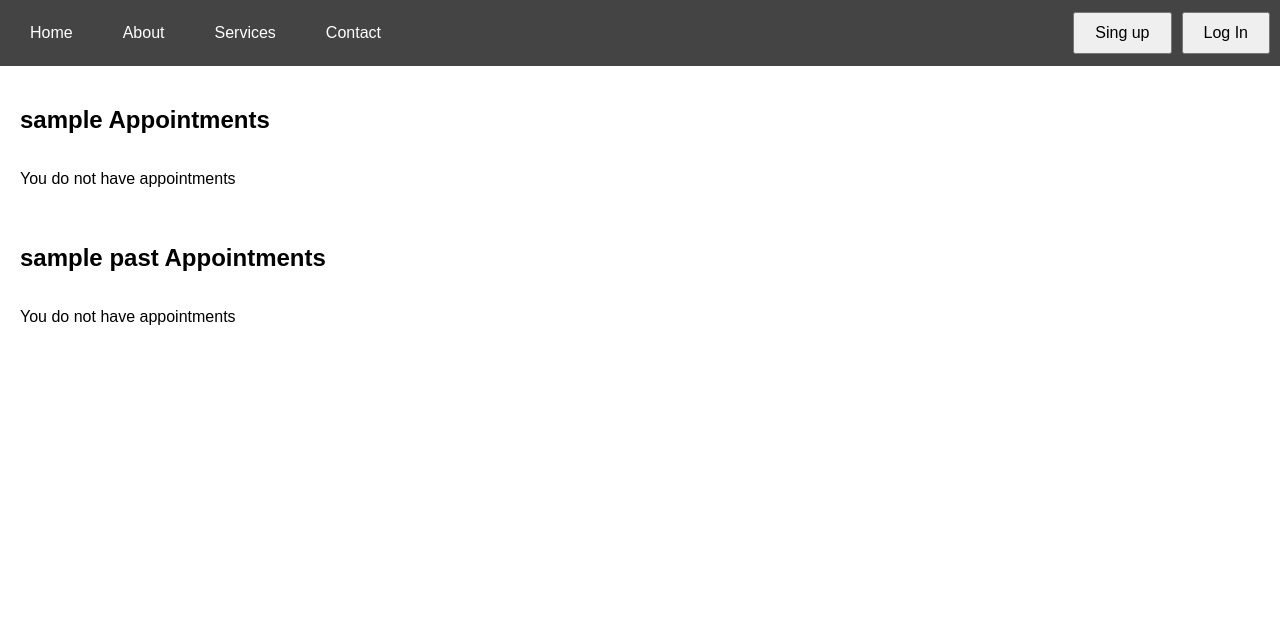
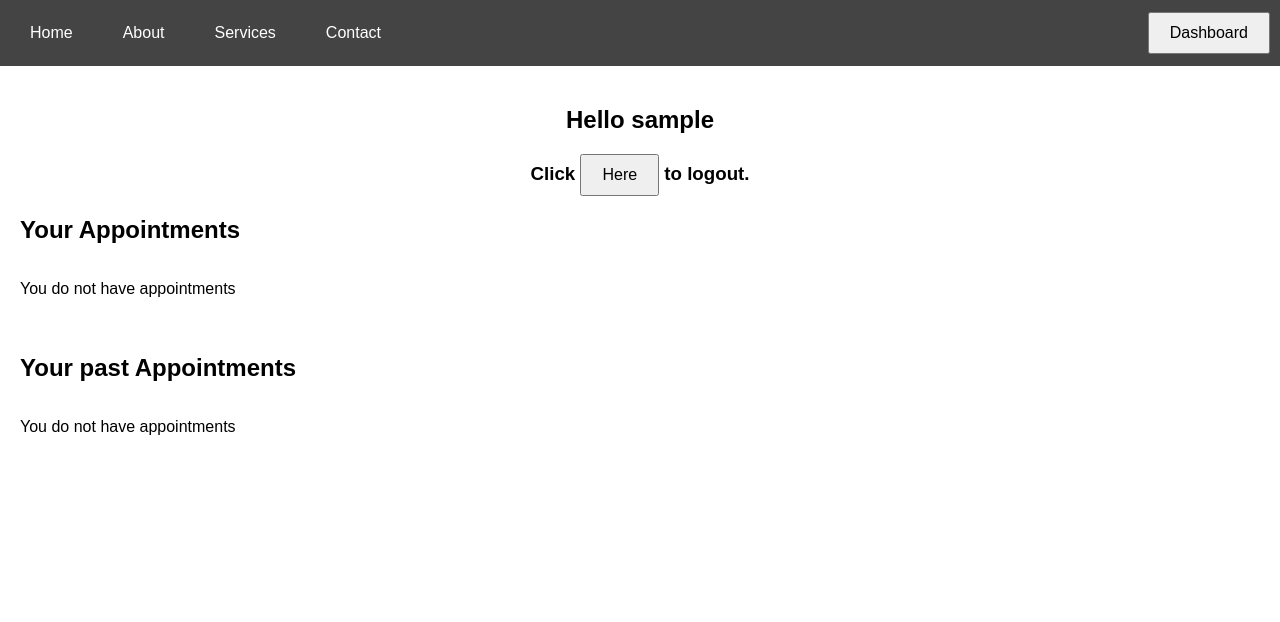
Before and after one commit to JoaoPedroCavalcanti/dogPlay, a Django app: page /petOwner/dashboard/ in a window 1280 px wide. Shown: the top 622 px of the page. Run offline with Django 5.2, Linux system fonts and the light colour scheme; the visitor is signed in with stand-in values (Sample User, id 1); data that the repository does not hold is empty.

Commit message:
When logged, desapear login and logout buttons, and apear one to go to dashboard

```diff
--- a/base_static/global/css/styles.css
+++ b/base_static/global/css/styles.css
@@ -531,3 +531,7 @@ button {
     background-color: #c2d1c3;
     color: #000;
 }
+
+.name-center{
+    text-align: center;
+}
--- a/base_templates/global/partials/navbar.html
+++ b/base_templates/global/partials/navbar.html
@@ -6,11 +6,17 @@
         <li><a href="#">Contact</a></li>
     </ul>
     <div class="nav-buttons">
+        {% if user.is_authenticated %}
+            <a href="{% url "petOwner:dashboard" %}">
+                <button>Dashboard</button>
+            </a>
+        {% else %}
             <a href="{% url "petOwner:register" %}">
                 <button>Sing up</button>
             </a>
             <a href="{% url "petOwner:login" %}">
                 <button>Log In</button>
             </a>
+        {% endif %}
     </div>
 </nav>
--- a/petOwner/templates/petOwner/partials/dashboard_partial.html
+++ b/petOwner/templates/petOwner/partials/dashboard_partial.html
@@ -1,6 +1,14 @@
 <main class="main-content">
+    <div class="name-center">
+        <h2>Hello {{ petOwnerName }}</h2>
+        <form action="{% url "petOwner:logout" %}" method="POST">
+            {% csrf_token %}
+            <h3>Click <button>Here</button> to logout.</h3>
+        </form>
+
+    </div>
     <section class="list-section">
-        <h2> {{ petOwnerName }} Appointments</h2>
+        <h2>Your Appointments</h2>
         <div class="event-list">
 
             {% for appointment in future_appointments %}
@@ -17,7 +25,7 @@
         </div>
     </section>
     <section class="list-section">
-        <h2> {{ petOwnerName }} past Appointments</h2>
+        <h2>Your past Appointments</h2>
         <div class="event-list">
 
             {% for appointment in past_appointments %}
```
Lines whose indentation alone changed are shown as unchanged.
